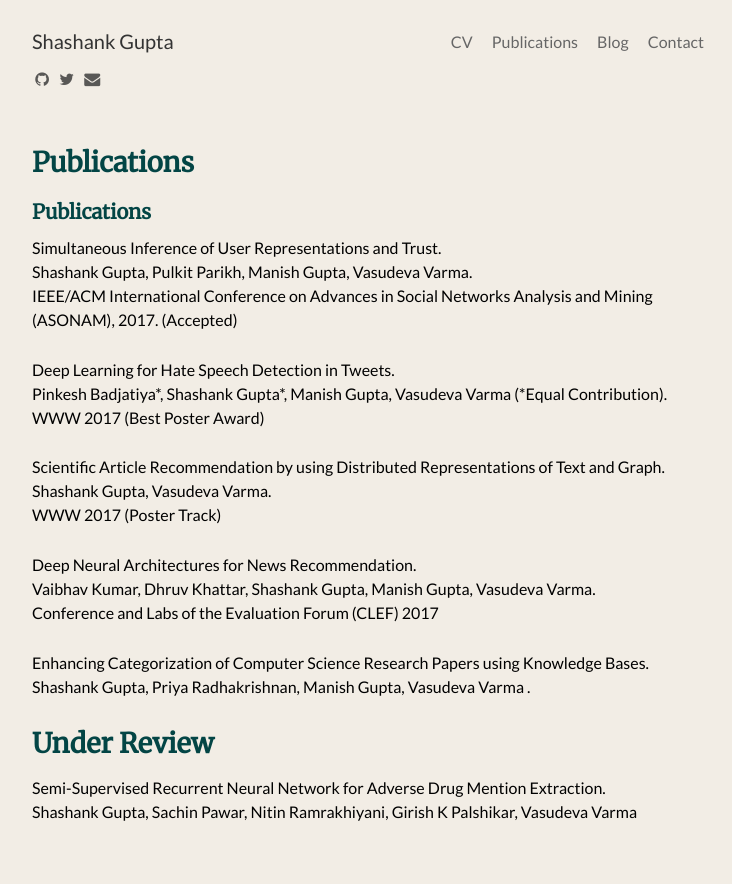
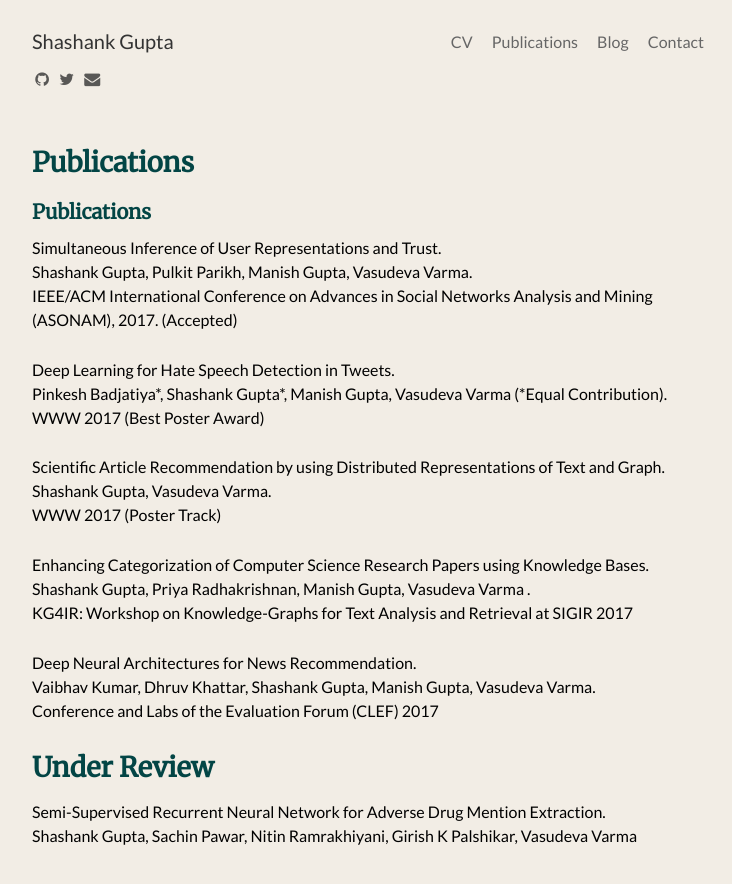
Before and after one commit to shashankg7/shashankg7.github.io, a Jekyll site: the page built from publications.md, in a window 1280 px wide. Shown: the top 884 px of the page, without its empty margins (272-1004 px from the left). Built offline with Jekyll 4.4.1, drawn with Linux system fonts in a browser that asks for light colours; nearby versions of some CDN libraries; our own code applies the rules of GitHub Pages for plain Markdown files.

Commit message:
Publication updated

```diff
--- a/publications.md
+++ b/publications.md
@@ -19,12 +19,14 @@
 Shashank Gupta, Vasudeva Varma. <br>
 WWW 2017 (Poster Track)
 
+Enhancing Categorization of Computer Science Research Papers using Knowledge Bases. <br>
+Shashank Gupta, Priya Radhakrishnan, Manish Gupta, Vasudeva Varma .<br>
+KG4IR: Workshop on Knowledge-Graphs for Text Analysis and Retrieval at SIGIR 2017
+
 Deep Neural Architectures for News Recommendation. <br>
 Vaibhav Kumar, Dhruv Khattar, Shashank Gupta, Manish Gupta, Vasudeva Varma. <br>
 Conference and Labs of the Evaluation Forum (CLEF) 2017
 
-Enhancing Categorization of Computer Science Research Papers using Knowledge Bases. <br>
-Shashank Gupta, Priya Radhakrishnan, Manish Gupta, Vasudeva Varma .<br>
 
 
 ## Under Review
```
